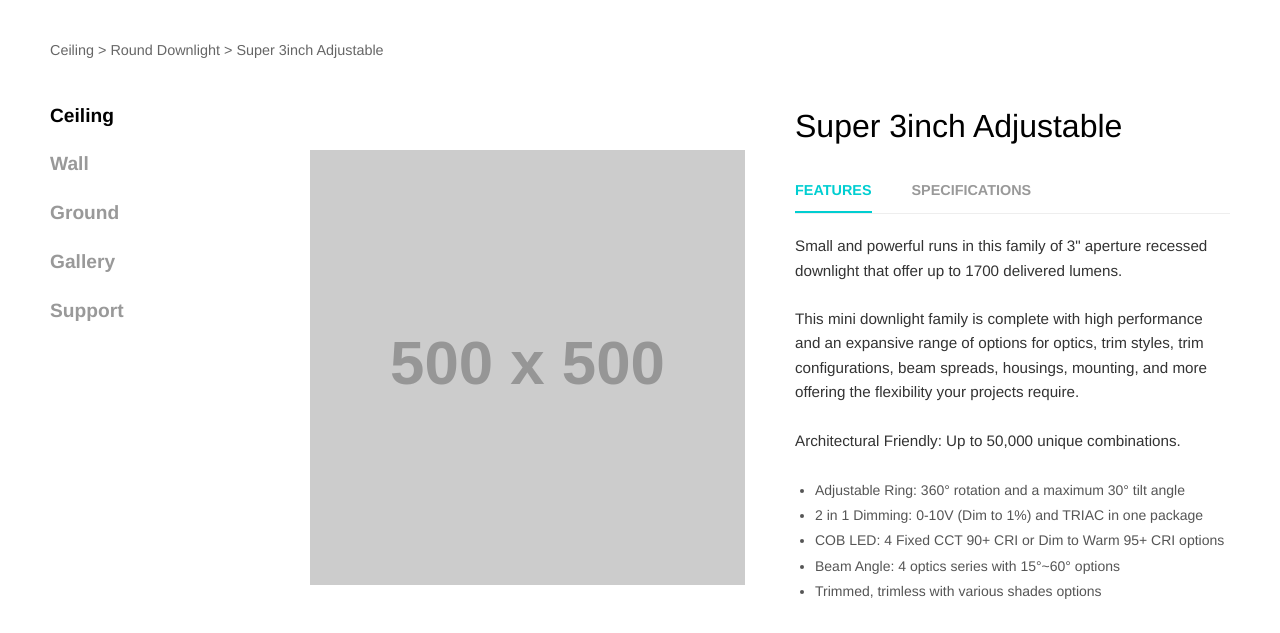
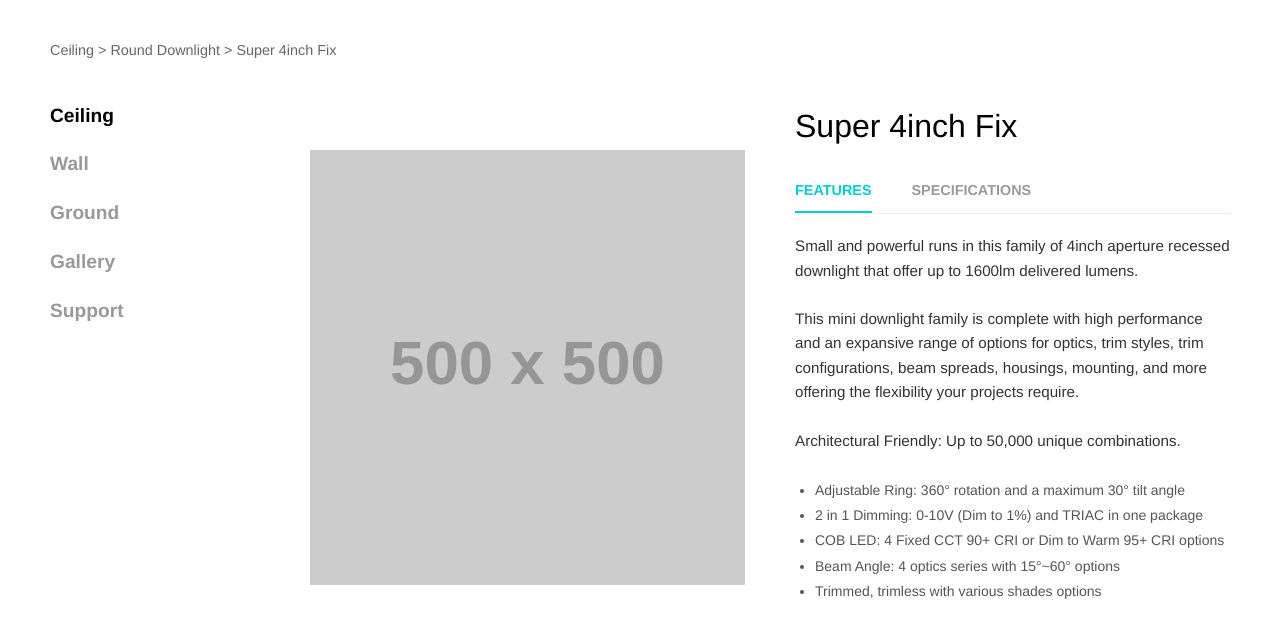
Before and after one commit to blakebrandon-hub/ulight, a Flask app: a page that uses templates/product_detail.html in a window 1280 px wide. Shown: the part 80-713 px from the top of the page. Run offline with Flask 3, Linux system fonts and the light colour scheme; grey boxes labelled with a size stand in for pictures from a placeholder-image service; some libraries are stand-ins or nearby versions.

Commit message:
Refactor product_detail.html for dynamic content
Updated product detail page to use dynamic product data.

```diff
--- a/templates/product_detail.html
+++ b/templates/product_detail.html
@@ -3,7 +3,7 @@
 <head>
     <meta charset="UTF-8">
     <meta name="viewport" content="width=device-width, initial-scale=1.0">
-    <title>Super 3inch Adjustable - Ulite Design</title>
+    <title>{{ product.name }} - Ulite Design</title>
     <style>
         /* --- RESET & TYPOGRAPHY (Matches Homepage) --- */
         * { box-sizing: border-box; margin: 0; padding: 0; }
@@ -232,15 +232,15 @@
 <body>
 
     <header>
-        <a href="{{ url_for('home') }}"><div class="logo"><img src="1.png" alt="Ulite Logo" href="/"></div></a>
+        <a href="{{ url_for('home') }}"><div class="logo"><img src="1.png" alt="Ulite Logo"></div></a>
         <div class="mobile-menu-btn"><span></span><span></span><span></span></div>
         <nav>
             <ul>
-                <li><a href="#">Ceiling</a></li>
-                <li><a href="#">Wall</a></li>
-                <li><a href="#">Ground</a></li>
-                <li><a href="#">Gallery</a></li>
-                <li><a href="#">Support</a></li>
+                <li><a href="{{ url_for('ceiling') }}">Ceiling</a></li>
+                <li><a href="{{ url_for('wall') }}">Wall</a></li>
+                <li><a href="{{ url_for('ground') }}">Ground</a></li>
+                <li><a href="{{ url_for('gallery') }}">Gallery</a></li>
+                <li><a href="{{ url_for('support') }}">Support</a></li>
             </ul>
         </nav>
     </header>
@@ -248,18 +248,18 @@
     <div class="main-wrapper">
 
         <div class="page-breadcrumb">
-            Ceiling > Round Downlight > Super 3inch Adjustable
+            Ceiling > Round Downlight > {{ product.name }}
         </div>
 
         <div class="category-layout">
 
             <aside class="sidebar">
                 <ul class="sidebar-menu">
-                    <li><a href="#" class="active">Ceiling</a></li>
-                    <li><a href="#">Wall</a></li>
-                    <li><a href="#">Ground</a></li>
-                    <li><a href="#">Gallery</a></li>
-                    <li><a href="#">Support</a></li>
+                    <li><a href="{{ url_for('ceiling') }}" class="active">Ceiling</a></li>
+                    <li><a href="{{ url_for('wall') }}">Wall</a></li>
+                    <li><a href="{{ url_for('ground') }}">Ground</a></li>
+                    <li><a href="{{ url_for('gallery') }}">Gallery</a></li>
+                    <li><a href="{{ url_for('support') }}">Support</a></li>
                 </ul>
             </aside>
 
@@ -267,11 +267,11 @@
 
                 <div class="product-top-section">
                     <div class="main-product-image">
-                        <img src="https://placehold.co/500x500/e0e0e0/333?text=Super+3+Adjustable" alt="Super 3inch Adjustable">
+                        <img src="{{ product.img }}" alt="{{ product.name }}">
                     </div>
 
                     <div class="product-info-col">
-                        <h1>Super 3inch Adjustable</h1>
+                        <h1>{{ product.name }}</h1>
 
                         <div class="info-tabs">
                             <span class="tab-link">FEATURES</span>
@@ -279,7 +279,7 @@
                         </div>
 
                         <div class="description-text">
-                            Small and powerful runs in this family of 3" aperture recessed downlight that offer up to 1700 delivered lumens.<br><br>
+                            Small and powerful runs in this family of {{ product.aperture }} aperture recessed downlight that offer up to {{ product.lumens.split('~')[1] }} delivered lumens.<br><br>
                             This mini downlight family is complete with high performance and an expansive range of options for optics, trim styles, trim configurations, beam spreads, housings, mounting, and more offering the flexibility your projects require.<br><br>
                             Architectural Friendly: Up to 50,000 unique combinations.
                         </div>
@@ -302,7 +302,7 @@
                             <span class="accordion-icon">&#8964;</span>
                         </div>
                         <div class="accordion-content">
-                            <a href="#">Download Super 3inch Adjustable Specsheet (PDF)</a>
+                            <a href="#">Download {{ product.name }} Specsheet (PDF)</a>
                         </div>
                     </div>
 
```
